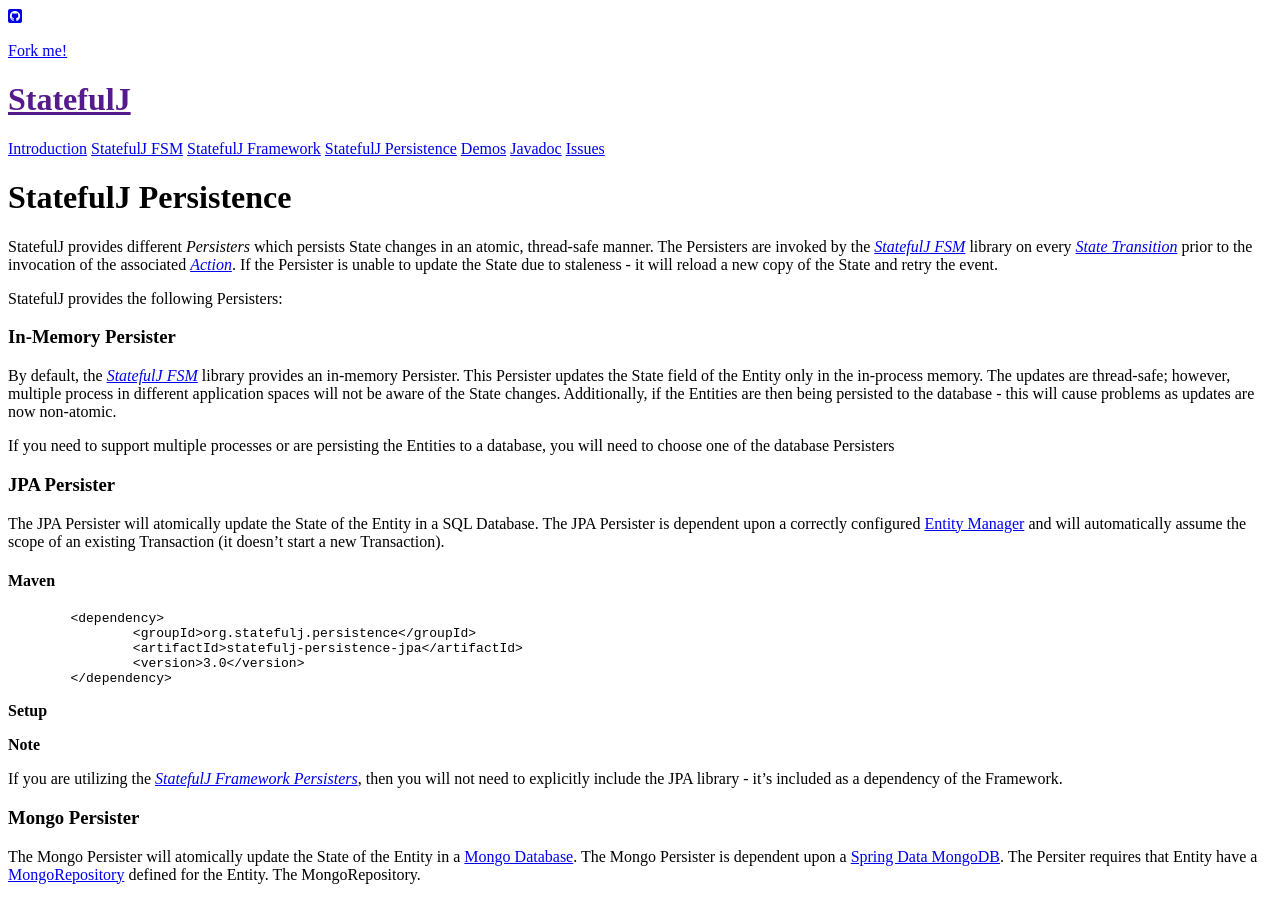
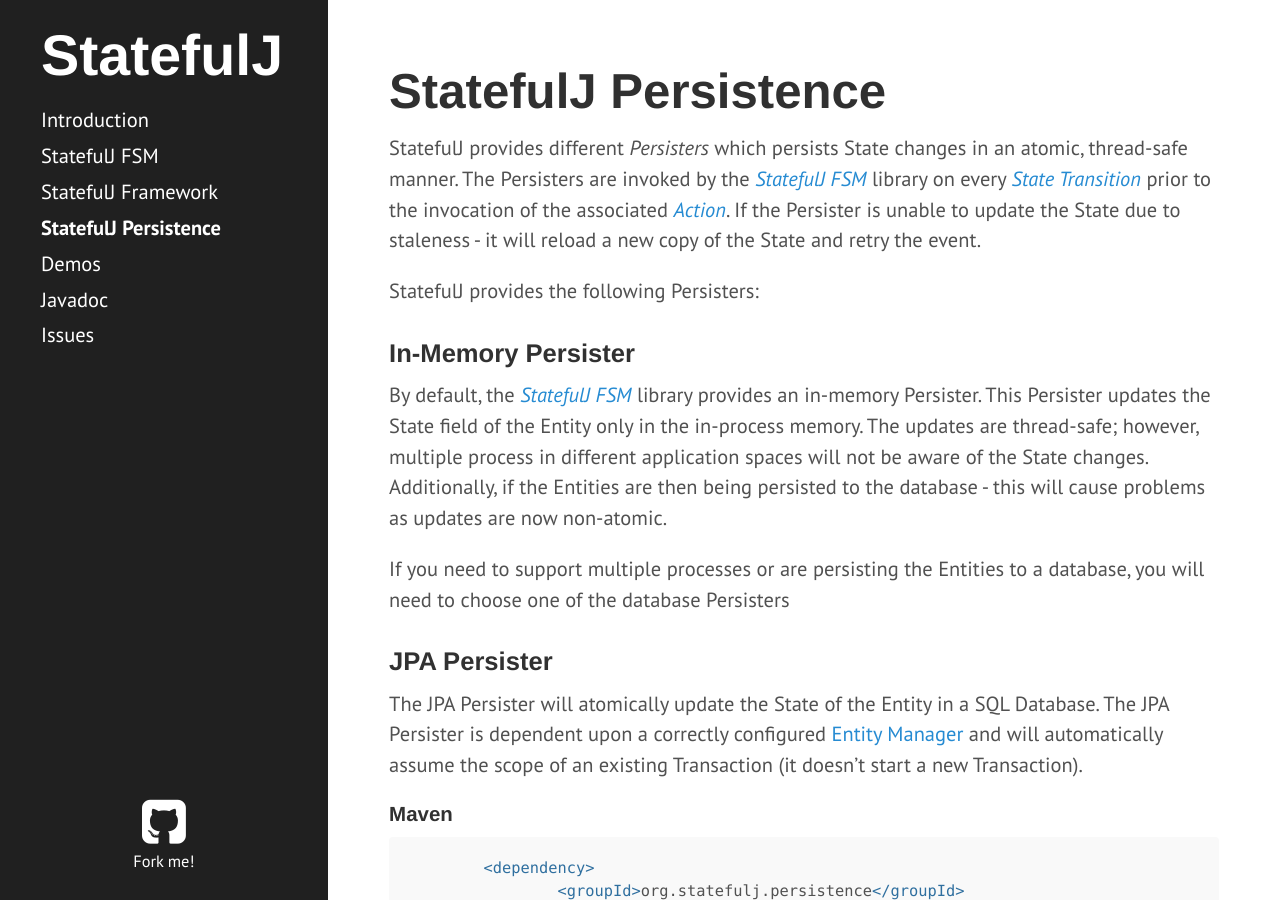
Before and after one commit to statefulj/statefulj, a Jekyll site: the page built from persistence.md, in a window 1280 px wide and 900 px high. Built offline with Jekyll 4.4.1, drawn with Linux system fonts in a browser that asks for light colours; nearby versions of some CDN libraries; library files that are not in the unit come from our copies.

Commit message:
Add base forward-slash

```diff
--- a/_includes/head.html
+++ b/_includes/head.html
@@ -15,10 +15,10 @@
   </title>
 
   <!-- CSS -->
-  <link rel="stylesheet" href="{{ site.baseurl }}public/css/poole.css">
-  <link rel="stylesheet" href="{{ site.baseurl }}public/css/syntax.css">
-  <link rel="stylesheet" href="{{ site.baseurl }}public/css/hyde.css">
-  <link rel="stylesheet" href="{{ site.baseurl }}public/css/font-awesome.min.css">
+  <link rel="stylesheet" href="{{ site.baseurl }}/public/css/poole.css">
+  <link rel="stylesheet" href="{{ site.baseurl }}/public/css/syntax.css">
+  <link rel="stylesheet" href="{{ site.baseurl }}/public/css/hyde.css">
+  <link rel="stylesheet" href="{{ site.baseurl }}/public/css/font-awesome.min.css">
   <link rel="stylesheet" href="http://fonts.googleapis.com/css?family=PT+Sans:400,400italic,700|Abril+Fatface">
 
   <!-- Icons -->
```
